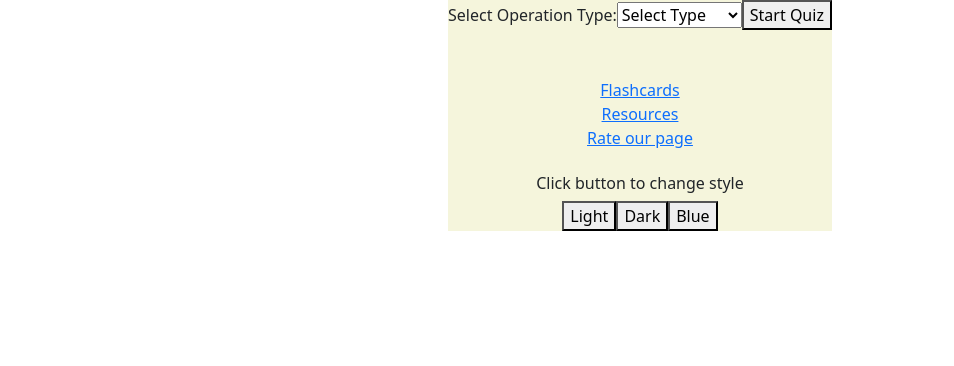
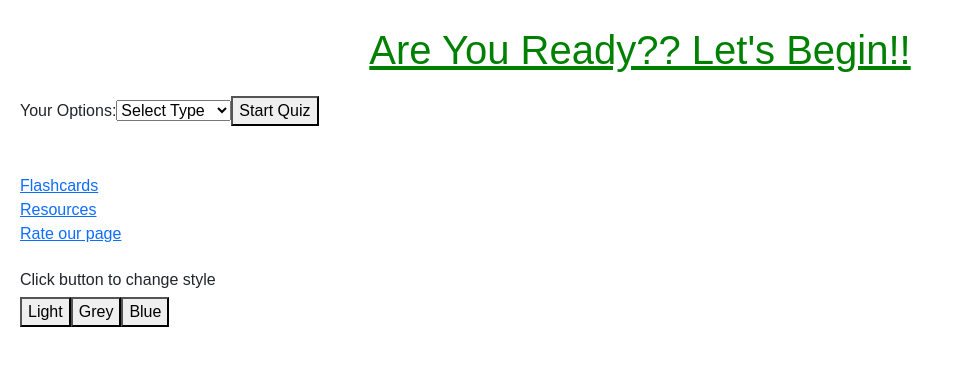
Before and after one commit to AJmints/IntelliJAC-LiftOff, a React (Create React App) app in the folder frontend_intellijac/intellijac-frontend/: page /quiz in a window 1280 px wide. Shown: the top 366 px of the page, without its empty margins (0-954 px from the left). Built offline with nearby package versions, Linux system fonts and the light colour scheme.

Commit message:
Incorporated Charu's CSS

```diff
--- a/frontend_intellijac/intellijac-frontend/src/components/QuizPage.js
+++ b/frontend_intellijac/intellijac-frontend/src/components/QuizPage.js
@@ -5,16 +5,16 @@ import { Link } from "react-router-dom";
 const QuizPage = () => {
 
   // Added code here and on lines 125- to change background
-        const [style, setStyle] = useState("light");
+        const [style, setStyle] = useState();
 
         const darkBackground = () => {
-          setStyle("dark");
+          setStyle("start-quiz-container-grey");
          }
         const lightBackground = () => {
-          setStyle("light");
+          setStyle("start-quiz-container-light");
         }
         const blueBackground = () => {
-          setStyle("blue");
+          setStyle("start-quiz-container-blue");
         }
 
 
@@ -109,8 +109,11 @@ const QuizPage = () => {
     <div className='quiz-page'>
       {currentQuestion === 0 ? (
         <div className={style}>
-          <label>Select Operation Type:</label>
-          <select value={selectedOperationType} onChange={(e) => setSelectedOperationType(e.target.value)}>
+        <p style={{textAlign: "center", fontSize: "40px", color: "Green"}}> <u>Are You Ready??  Let's Begin!!</u></p>
+          <label>Your Options: </label>
+          <select
+            value={selectedOperationType}
+            onChange={(e) => setSelectedOperationType(e.target.value)}>
             <option value=''>Select Type</option>
             <option value='addition'>Addition</option>
             <option value='subtraction'>Subtraction</option>
@@ -128,11 +131,11 @@ const QuizPage = () => {
           <Link to={"/rating"}>Rate our page</Link>
           <br></br>
           <br></br>
-            <h6 className={style}>
+            <h6>
                 Click button to change style
             </h6>
             <button onClick={lightBackground}>Light</button>
-            <button onClick={darkBackground}>Dark</button>
+            <button onClick={darkBackground}>Grey</button>
             <button onClick={blueBackground}>Blue</button>
         </div>
       ) : (
--- a/frontend_intellijac/intellijac-frontend/src/styles/QuizPage.css
+++ b/frontend_intellijac/intellijac-frontend/src/styles/QuizPage.css
@@ -1,19 +1,83 @@
-.quiz-page{
-    display: flex;
-    flex-direction: column;
-    align-items: center;
-    justify-content: center;
+.quiz-page {
+    font-family: 'Arial', sans-serif;
+    padding: 20px;
+  }
+
+  /* .light {
+    background-color: #f5f5f5;
+    color: #333;
+  } */
+
+  /* .grey {
+    background-color: #ccc;
+    color: #333;
+  } */
+
+  /* .blue {
+    background-color: #3498db;
+    color: #fff;
+  } */
+
+  .start-quiz-container-light {
     text-align: center;
-}
+    margin-top: 20px;
+    font-size: 20px;
+    background-color: #f5f5f5;
+    color: #333;
+  }
 
-.light {
-    background-color: beige;
-}
+  .start-quiz-container-grey {
+    text-align: center;
+    margin-top: 20px;
+    font-size: 20px;
+    background-color: #ccc;
+    color: #333;
+  }
 
-.dark {
-    background-color: lightgrey;
-}
+  .start-quiz-container-blue {
+    text-align: center;
+    margin-top: 20px;
+    font-size: 20px;
+    background-color: lightcyan;
+    color: #333;
+  }
 
-.blue {
-    background-color: lightblue;
-}
+  .start-quiz-container label,
+  .start-quiz-container select,
+  .start-quiz-container button {
+    margin: 10px;
+  }
+
+  .nav-link {
+    display: block;
+    margin-bottom: 10px;
+    color: #3498db;
+    text-decoration: none;
+  }
+
+  .nav-link:hover {
+    text-decoration: underline;
+  }
+
+  .correct-answer {
+    color: green;
+    font-weight: bold;
+  }
+
+  .incorrect-answer {
+    color: red;
+    font-weight: bold;
+  }
+
+  .quiz-completed-container {
+    text-align: center;
+    margin-top: 20px;
+    color: purple;
+    font-size: 40px;
+  }
+
+  .quiz-completed-container button {
+    margin-top: 10px;
+    font-size: 20px;
+
+  }
```
